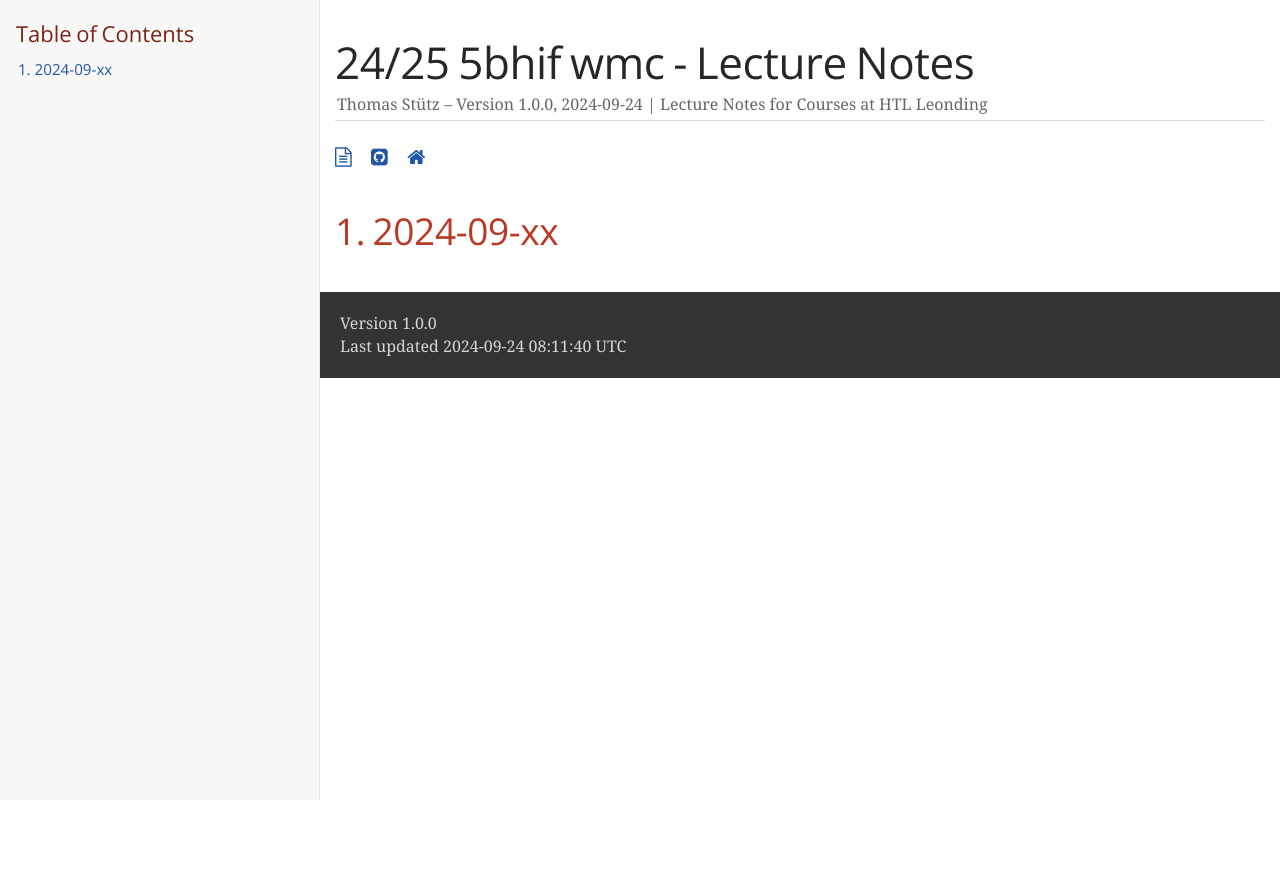
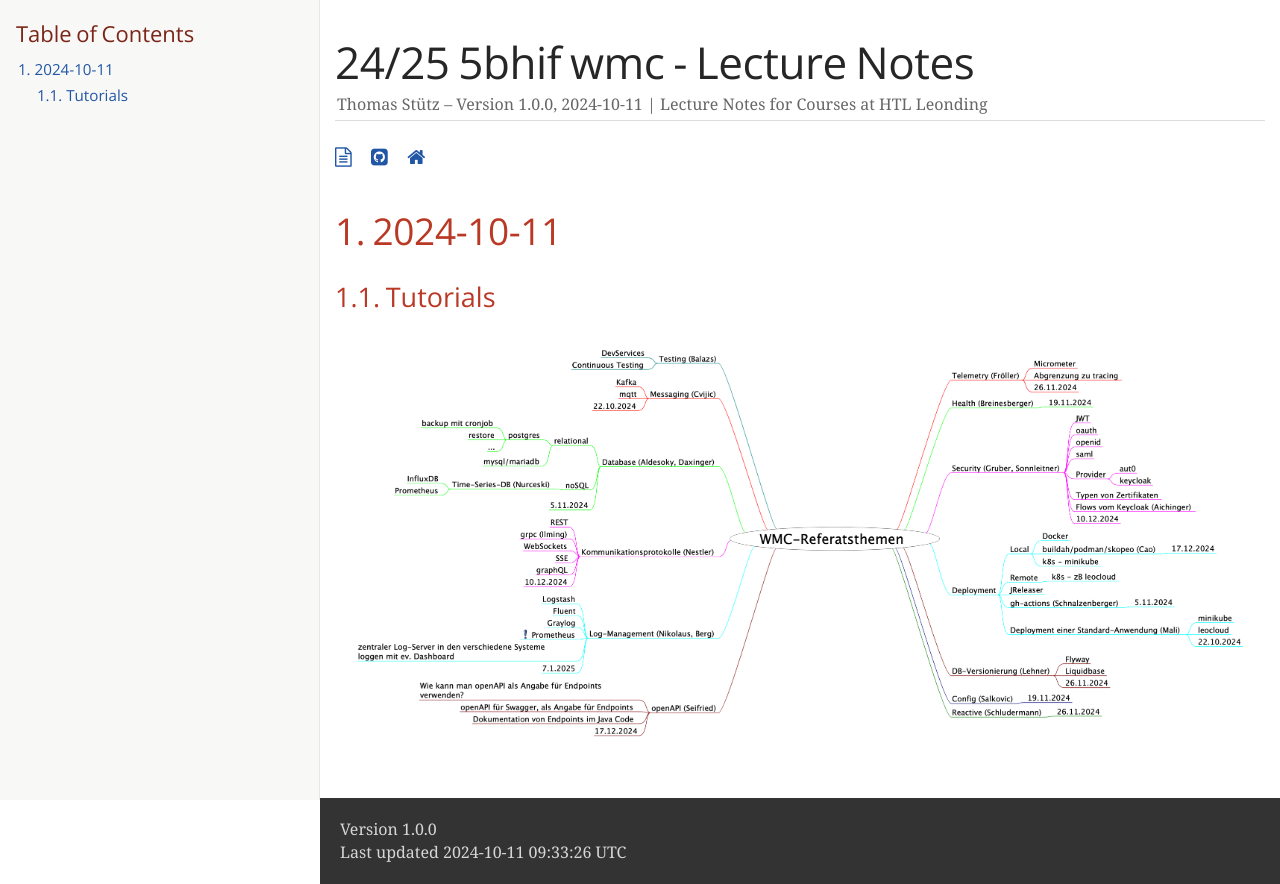
Before and after one commit to 2425-5bhif-wmc/2425-5bhif-wmc-lecture-notes, a plain HTML site: page index.html in a window 1280 px wide. Before the commit the page ends 800 px from the top, so only its background shows below. Drawn offline with nearby package versions, Linux system fonts and the light colour scheme; a web font is replaced by a local one.

Commit message:
Deploying to gh-pages from @ 2425-5bhif-wmc/2425-5bhif-wmc-lecture-notes@aa8f0607532f3f9327d7c2b0edbcd46b7fc66d65 🚀

```diff
--- a/index.html
+++ b/index.html
@@ -451,13 +451,17 @@ body.book #toc,body.book #preamble,body.book h1.sect0,body.book .sect1>h2{page-b
 <div class="details">
 <span id="author" class="author">Thomas Stütz</span><br>
 <span id="revnumber">version 1.0.0,</span>
-<span id="revdate">2024-09-24</span>
+<span id="revdate">2024-10-11</span>
 <br><span id="revremark">Lecture Notes for Courses at HTL Leonding</span>
 </div>
 <div id="toc" class="toc2">
 <div id="toctitle">Table of Contents</div>
 <ul class="sectlevel1">
-<li><a href="#_2024_09_xx">1. 2024-09-xx</a></li>
+<li><a href="#_2024_10_11">1. 2024-10-11</a>
+<ul class="sectlevel2">
+<li><a href="#_tutorials">1.1. Tutorials</a></li>
+</ul>
+</li>
 </ul>
 </div>
 </div>
@@ -472,16 +476,23 @@ body.book #toc,body.book #preamble,body.book h1.sect0,body.book .sect1>h2{page-b
 </div>
 </div>
 <div class="sect1">
-<h2 id="_2024_09_xx"><a class="anchor" href="#_2024_09_xx"></a>1. 2024-09-xx</h2>
+<h2 id="_2024_10_11"><a class="anchor" href="#_2024_10_11"></a>1. 2024-10-11</h2>
 <div class="sectionbody">
-
+<div class="sect2">
+<h3 id="_tutorials"><a class="anchor" href="#_tutorials"></a>1.1. Tutorials</h3>
+<div class="imageblock">
+<div class="content">
+<img src="images/WMC-Referatsthemen.png" alt="WMC Referatsthemen">
+</div>
+</div>
+</div>
 </div>
 </div>
 </div>
 <div id="footer">
 <div id="footer-text">
 Version 1.0.0<br>
-Last updated 2024-09-24 08:11:40 UTC
+Last updated 2024-10-11 09:33:26 UTC
 </div>
 </div>
 </body>
```
Also changed, not shown: demo.html (+2 -2 lines), minutes-of-meeting.html (+2 -2 lines), sysspec.html (+2 -2 lines), images/WMC-Referatsthemen.png (added).
